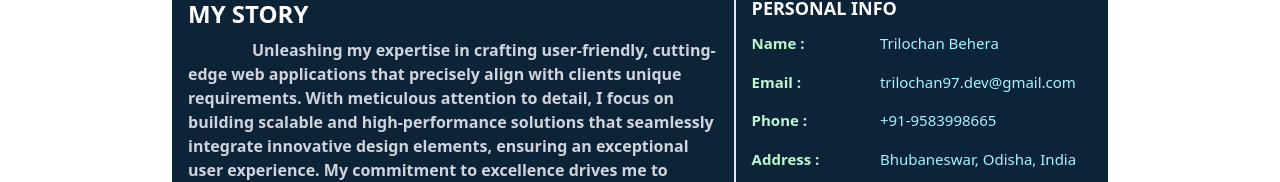
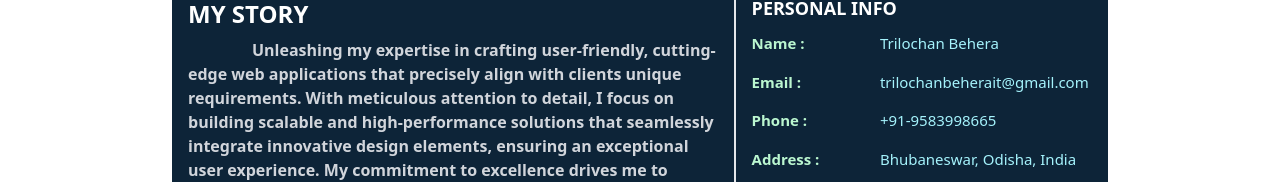
Before and after one commit to Trilochan-dev/Portfolio, a Next.js app: page /about in a window 1280 px wide. Shown: the part 404-586 px from the top of the page. Built offline with nearby package versions, Linux system fonts and the light colour scheme.

Commit message:
change mail address

```diff
--- a/src/components/AllPages/AboutMe.tsx
+++ b/src/components/AllPages/AboutMe.tsx
@@ -10,7 +10,7 @@ import { MdCall } from 'react-icons/md';
 export default function AboutMe() {
     const personalDetails = [
         { key: "Name :", value: "Trilochan Behera" },
-        { key: "Email :", value: "trilochan97.dev@gmail.com" },
+        { key: "Email :", value: "trilochanbeherait@gmail.com" },
         { key: "Phone :", value: "+91-9583998665" },
         { key: "Address :", value: "Bhubaneswar, Odisha, India" },
         { key: "Qualification :", value: "Master of Computer Application" },
@@ -36,7 +36,7 @@ export default function AboutMe() {
                 <div className="flex justify-between items-center my-8">
                     <div className="flex gap-2 h-full text-[#8e8e8e] cursor-pointer">
                         <Link href="https://www.linkedin.com/in/trilochan-behera-2179b41a2/"><p className='text-blue-500 bg-[#ffffff] rounded-lg p-2'> <GrLinkedinOption /> </p></Link>
-                        <Link href="mailto:trilochan97.dev@gmail.com"> <p className='text-red-600 bg-[#ffffff] rounded-lg p-2'> <MdOutgoingMail /> </p></Link>
+                        <Link href="mailto:trilochanbeherait@gmail.com"> <p className='text-red-600 bg-[#ffffff] rounded-lg p-2'> <MdOutgoingMail /> </p></Link>
                         <Link href="https://wa.me/+919583998665"><p className='text-green-300 bg-[#ffffff] rounded-lg p-2'> <IoLogoWhatsapp /></p></Link>
                         <Link href="tel:+919583998665"><p className='text-cyan-900 bg-[#ffffff] rounded-lg p-2'> <MdCall /></p></Link>
                         <Link href="https://github.com/Trilochan-dev"><p className='text-black bg-[#ffffff] rounded-lg p-2'> <IoLogoGithub /></p></Link>
```
